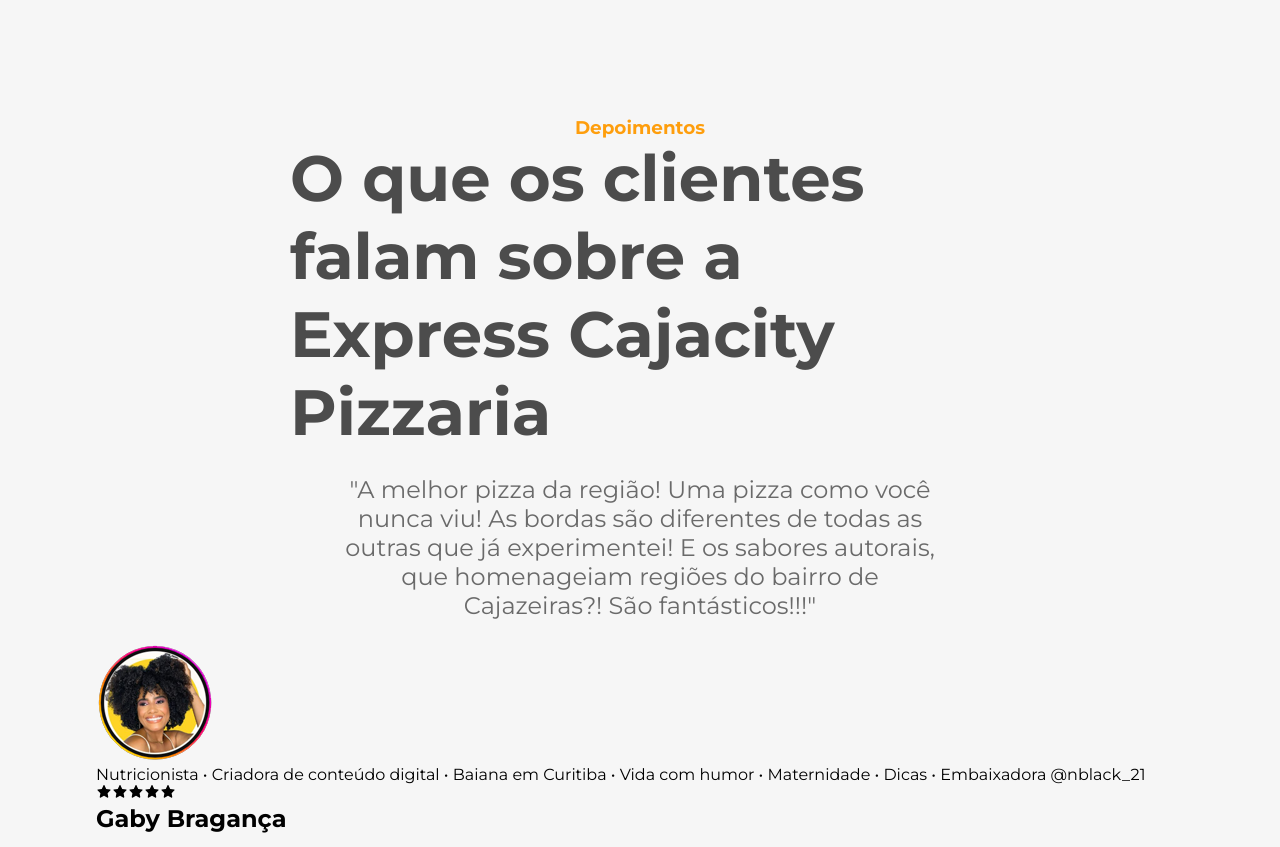
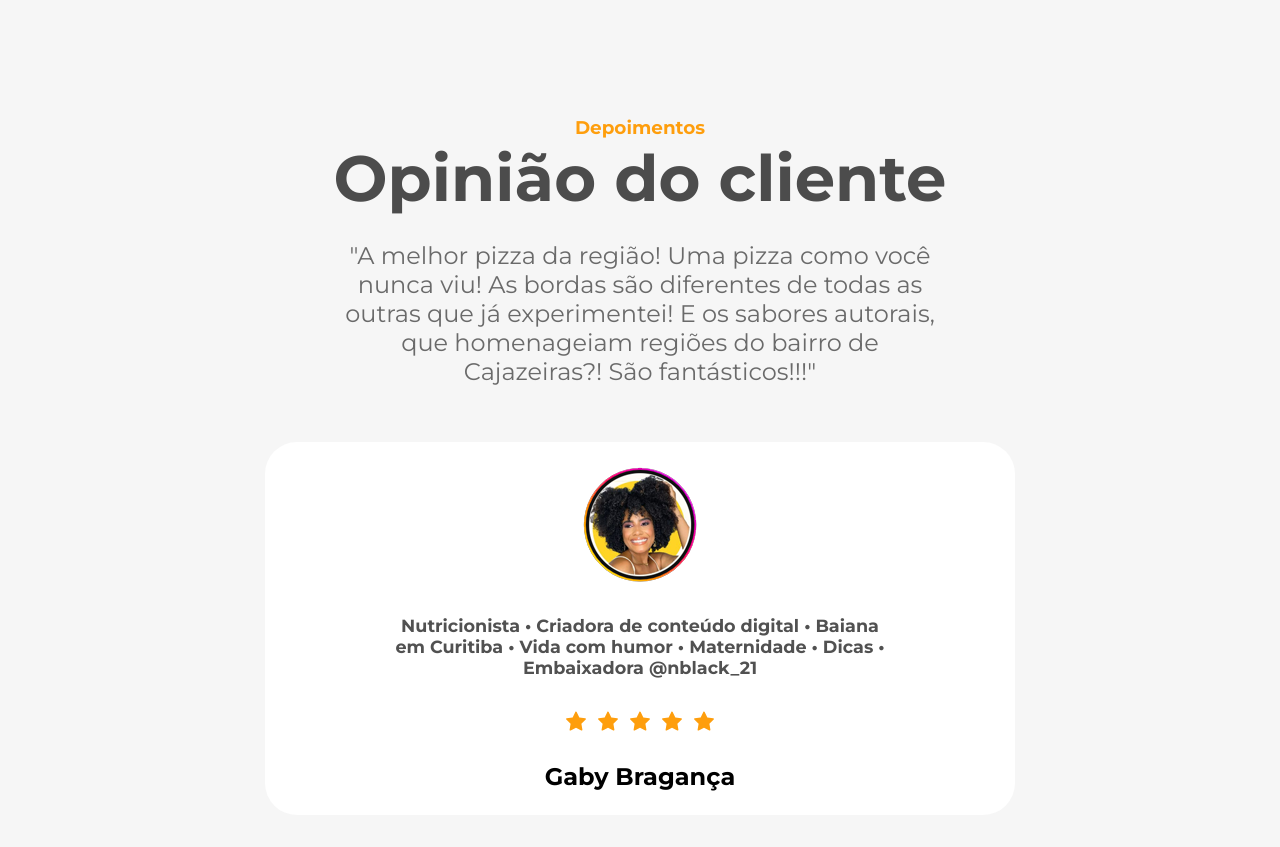
Before and after one commit to JethroTiago/express-cajacity, a React (Create React App) app: page / in a window 1280 px wide. Shown: the part 2940-3787 px from the top of the page. Built offline with nearby package versions, Linux system fonts and the light colour scheme.

Commit message:
Criado componente Contato.js

```diff
--- a/src/App.css
+++ b/src/App.css
@@ -100,7 +100,6 @@
 .primary-heading {
   font-size: clamp(2rem, 5vw, 4rem);
   color: #4c4c4c;
-  /* line-height: 5rem; */
   max-width: 600px;
 }
 
@@ -189,7 +188,7 @@
   margin-right: 1rem;
 }
 
-/* SEÇÃO WORK */
+/* SEÇÃO TRABALHO */
 
 .work-section-wrapper {
   margin-top: 15rem;
@@ -241,3 +240,36 @@
   align-items: center;
   font-weight: 600;
 }
+
+/* SEÇÃO DEPOIMENTOS */
+
+.testimonial-section-bottom {
+  margin-top: 2rem;
+  background-color: white;
+  padding: 1.5rem 2rem;
+  display: flex;
+  align-items: center;
+  justify-content: center;
+  max-width: 750px;
+  border-radius: 2rem;
+  flex-direction: column;
+  text-align: center;
+}
+.testimonial-section-bottom {
+  margin: 2rem auto;
+}
+.testimonial-section-bottom p {
+  font-weight: 700;
+  color: #515151;
+  max-width: 500px;
+  font-size: 1.1rem;
+  margin: 2rem 0rem;
+}
+.testimonials-stars-container svg {
+  margin: 0rem 0.25rem;
+  font-size: 1.5rem;
+  color: #fe9e0d;
+}
+.testimonial-section-bottom h2 {
+  margin-top: 1.5rem;
+}
--- a/src/Components/Depoimentos.js
+++ b/src/Components/Depoimentos.js
@@ -6,17 +6,17 @@
   return <div className='work-section-wrapper'>
     <div className='work-section-top'>
         <p className='primary-subheading'>Depoimentos</p>
-        <h1 className='primary-heading'>O que os clientes falam sobre a Express Cajacity Pizzaria</h1>
+        <h1 className='primary-heading'>Opinião do cliente</h1>
         <p className='primary-text'>
             "A melhor pizza da região! Uma pizza como você nunca viu! As bordas são diferentes de todas as outras que já experimentei! E os sabores autorais, que homenageiam regiões do bairro de Cajazeiras?! São fantásticos!!!"
         </p>
     </div>
-    <div className='testimonials-section-bottom'>
+    <div className='testimonial-section-bottom'>
         <img src={ ProfilePic } alt='Foto do instagram de Gaby'></img>
         <p>
             Nutricionista • Criadora de conteúdo digital • Baiana em Curitiba • Vida com humor • Maternidade • Dicas • Embaixadora @nblack_21
         </p>
-        <div className='testimonial-stars-container'>
+        <div className='testimonials-stars-container'>
             <AiFillStar />
             <AiFillStar />
             <AiFillStar />
```
Also changed, not shown: src/Components/Contato.js (added).
